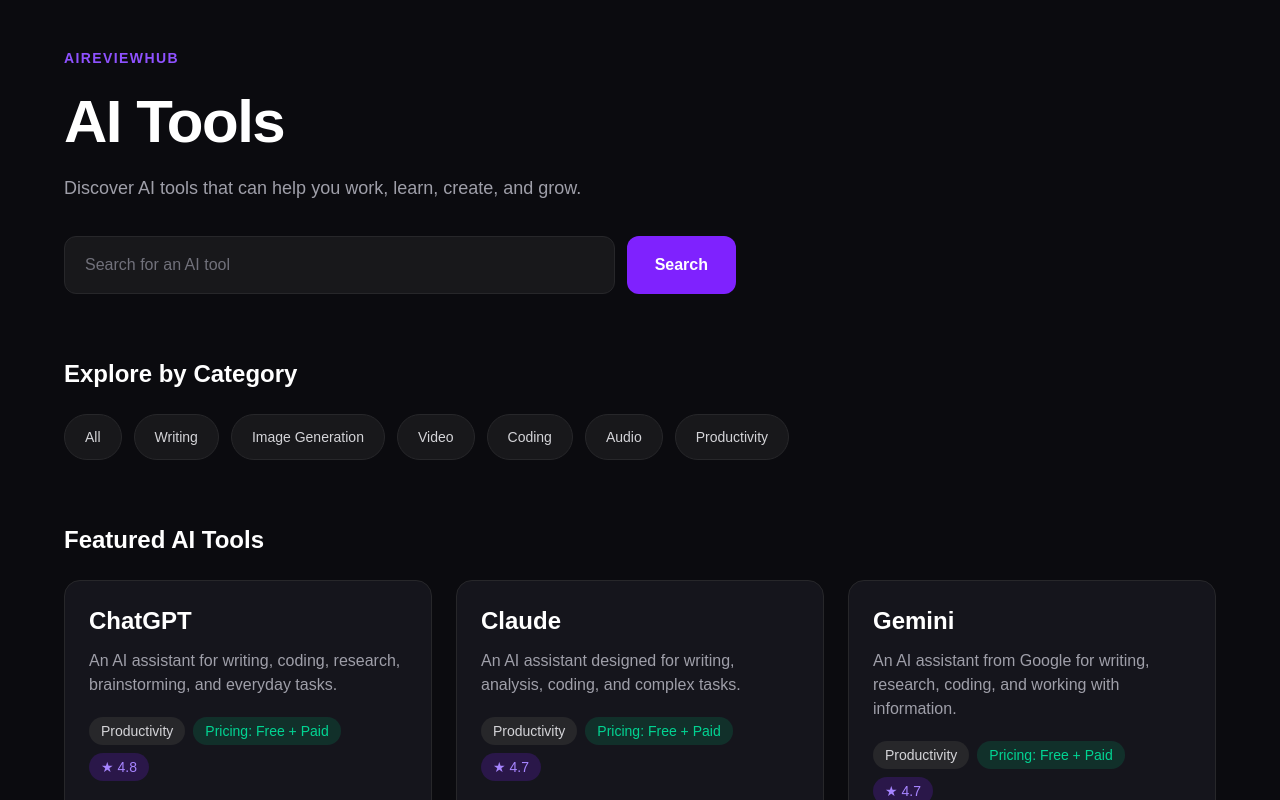
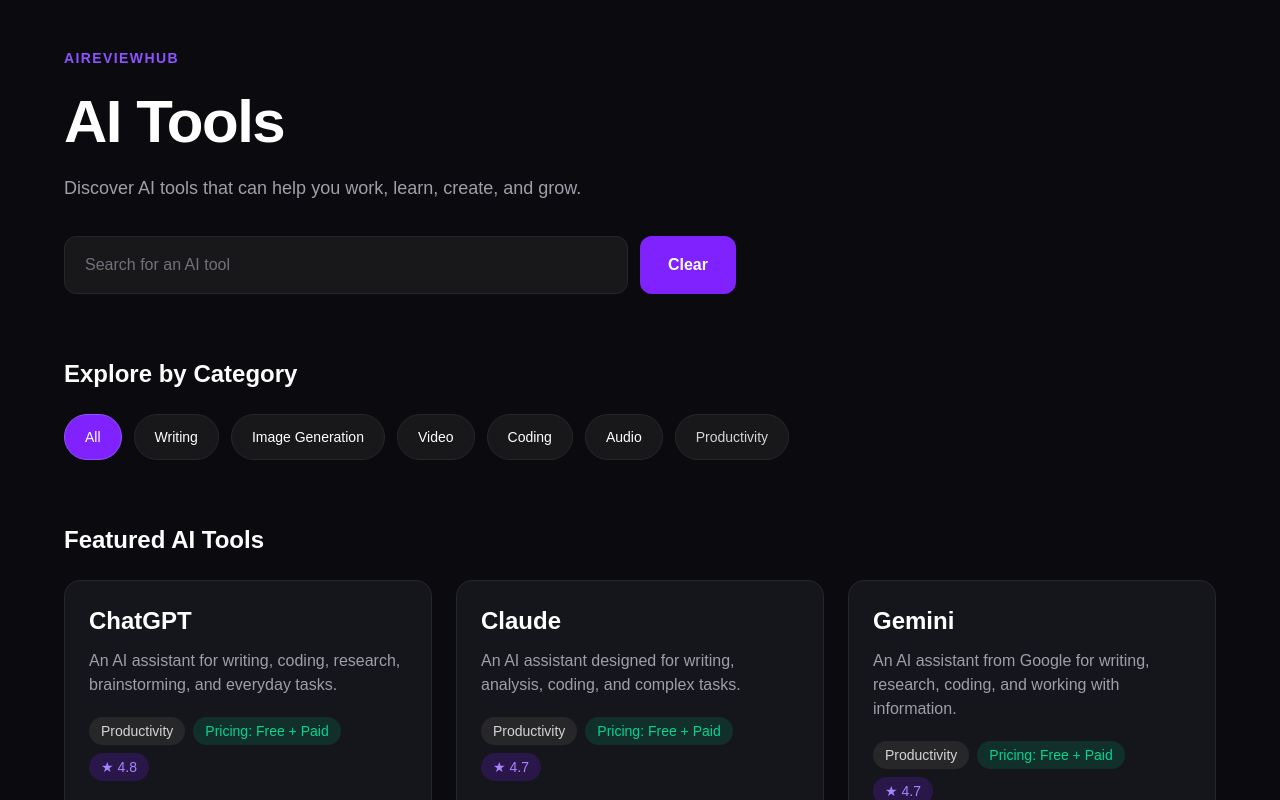
Before and after one commit to vikash-ai-dev/AIReviewHub, a Next.js app: page /tools in a window 1280 px wide. Shown: the top 800 px of the page. Built offline with nearby package versions, Linux system fonts and the light colour scheme.

Commit message:
improving category buttons

```diff
--- a/src/app/tools/page.js
+++ b/src/app/tools/page.js
@@ -54,7 +54,8 @@
                     </input>
 
 
-                    <button className="rounded-xl bg-violet-600 px-7 py-4 font-semibold transition hover:bg-violet-500">Search</button>
+                    <button onClick={() => setSearch("")}
+                    className="rounded-xl bg-violet-600 px-7 py-4 font-semibold transition hover:bg-violet-500">Clear</button>
                 </div>
                 <section className="mt-16">
                     <h2 className="text-2xl font-bold">Explore by Category</h2>
@@ -62,29 +63,43 @@
                     <div className="mt-6 flex flex-wrap gap-3">
                         <button
                             onClick={() => setSelectedCategory("")}
-                            className="rounded-full border border-zinc-800 bg-zinc-900 px-5 py-3 text-sm font-medium text-zinc-300 transition hover:border-violet-500 hover:text-white">
+                            className={`rounded-full border  px-5 py-3 text-sm font-medium transition ${ selectedCategory === "" ? "border-violet-500 bg-violet-600 text-white" : "border-zinc-800 bg-zinc-900  text-zinc-300 hover:border-violet-500 hover:text-white"
+                            }`}>
                             All
                         </button>
                         <button
                             onClick={() => setSelectedCategory("Writing")}
-                            className="rounded-full border border-zinc-800 bg-zinc-900 px-5 py-3 text-sm font-medium text-zinc-300 transition hover:border-violet-500 hover:text-white"> Writing </button>
+                            className={`rounded-full border px-5 py-3 text-sm font-medium
+                         transition ${
+                            selectedCategory === "Writing" ? "border-violet-500 bg-violet-600 text-white" : "border-zinc-800 bg-zinc-900 hover:border-violet-500 hover:text-white"
+                         }`}> Writing </button>
                         <button
                             onClick={() => setSelectedCategory("Image Generation")}
-                            className="rounded-full border border-zinc-800 bg-zinc-900 px-5 py-3 text-sm font-medium text-zinc-300 transition hover:border-violet-500 hover:text-white"> Image Generation </button>
+                            className={`rounded-full border px-5 py-3 text-sm font-medium transition ${
+                                selectedCategory === "Image Generation" ? "border-violet-500 bg-violet-600 text-white" : "border-zinc-800 bg-zinc-900 hover:border-violet-500 hover:text-white"
+                            }`}> Image Generation </button>
                         <button
                             onClick={() => setSelectedCategory("Video")}
-                            className="rounded-full border border-zinc-800 bg-zinc-900 px-5 py-3 text-sm font-medium text-zinc-300 transition hover:border-violet-500 hover:text-white"> Video </button>
+                            className={`rounded-full border px-5 py-3 text-sm font-medium transition ${
+                                selectedCategory === "Video" ? "border-violet-500 bg-violet-600 text-white" : "border-zinc-800 bg-zinc-900 hover:border-violet-500 hover:text-white"
+                            }`}> Video </button>
                         <button
                             onClick={() => setSelectedCategory("Coding")}
-                            className="rounded-full border border-zinc-800 bg-zinc-900 px-5 py-3 text-sm font-medium text-zinc-300 transition hover:border-violet-500 hover:text-white"> Coding</button>
+                            className={`rounded-full border px-5 py-3 text-sm font-medium transition ${
+                                selectedCategory === "Coding" ? "border-violet-500 bg-violet-600 text-white" : "border-zinc-800 bg-zinc-900 hover:border-violet-500 hover:text-white"
+                            }`}> Coding</button>
                         <button
                             onClick={() => setSelectedCategory("Audio")}
-                            className="rounded-full border border-zinc-800 bg-zinc-900 px-5 py-3 text-sm font-medium text-zinc-300 transition hover:border-violet-500 hover:text-white"> Audio
+                            className={`rounded-full border px-5 py-3 text-sm font-medium transition ${
+                                selectedCategory === "Audio" ? "border-violet-500 bg-violet-600 text-white" : "border-zinc-800 bg-zinc-900 hover:border-violet-500 hover:text-white"
+                            }`}> Audio
                         </button>
                         <button
                             onClick={() => setSelectedCategory("Productivity")}
 
-                            className="rounded-full border border-zinc-800 bg-zinc-900 px-5 py-3 text-sm font-medium text-zinc-300 transition hover:border-violet-500 hover:text-white"> Productivity
+                            className={`rounded-full border py-3 px-5 text-sm font-medium transition ${
+                                selectedCategory === "Productivity" ? "border-violet-500 bg-violet-600" : "border-zinc-800 bg-zinc-900 text-zinc-300 hover:border-violet-500 hover:text-white"
+                            }`}> Productivity
 
                         </button>
                     </div>
```
